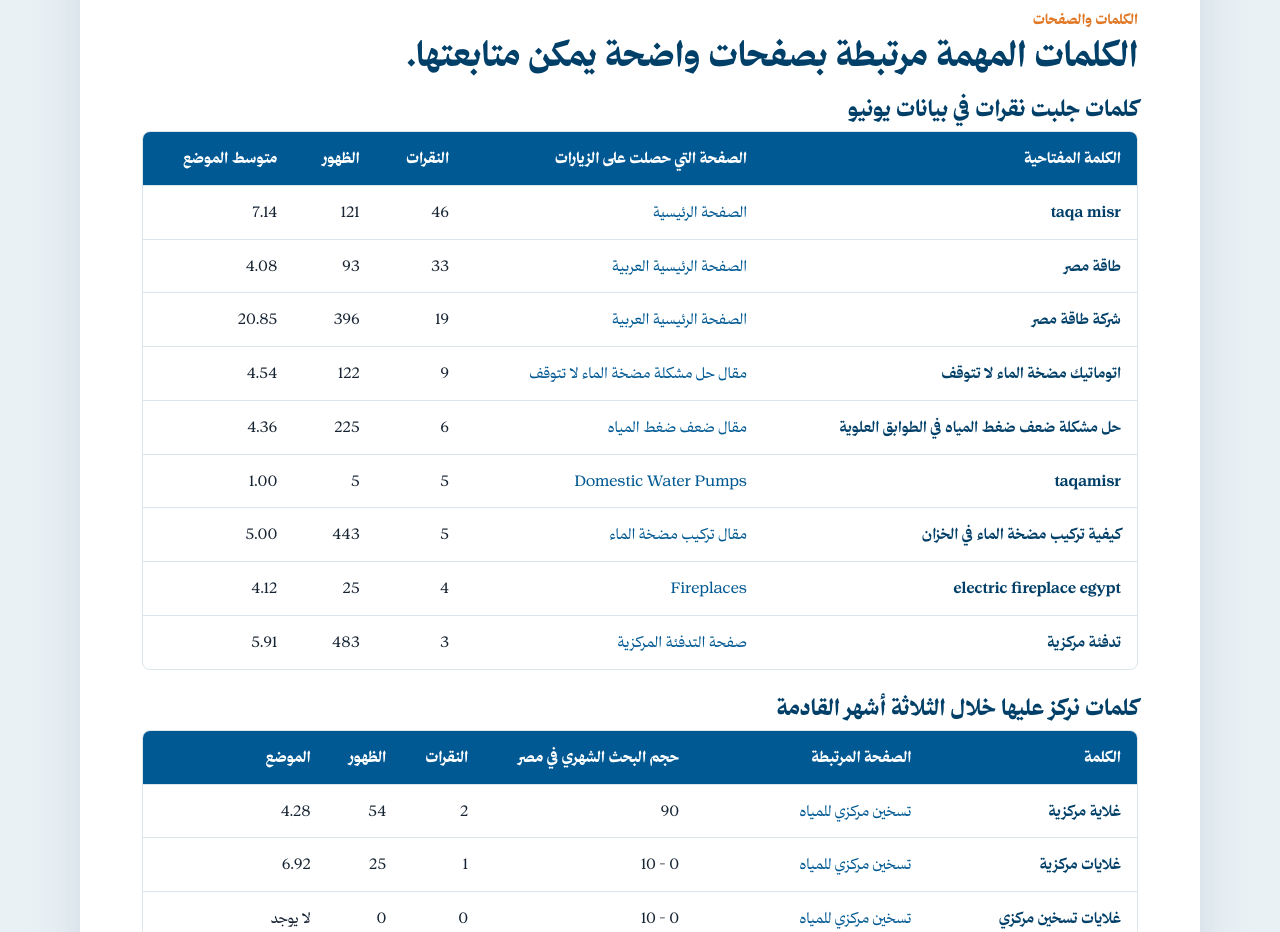
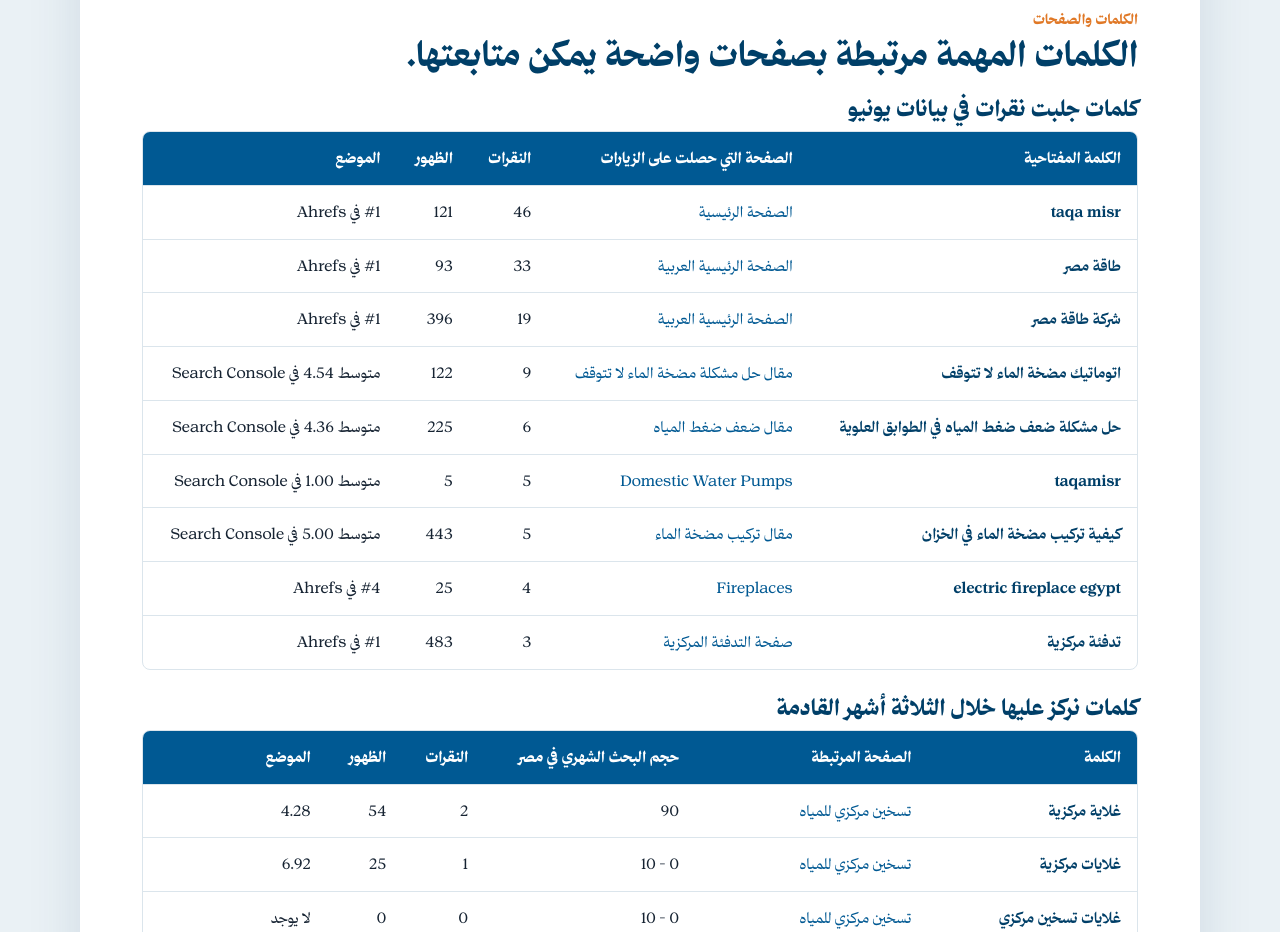
Before and after one commit to Saiaf25/taqa, a plain HTML site: page reports/june-report/index.html in a window 1280 px wide. Shown: the part 7600-8532 px from the top of the page. Drawn offline with Linux system fonts and the light colour scheme.

Commit message:
Show Ahrefs positions for click keywords

```diff
--- a/reports/june-report/index.html
+++ b/reports/june-report/index.html
@@ -839,19 +839,19 @@
                 <th>الصفحة التي حصلت على الزيارات</th>
                 <th>النقرات</th>
                 <th>الظهور</th>
-                <th>متوسط الموضع</th>
+                <th>الموضع</th>
               </tr>
             </thead>
             <tbody>
-              <tr><td><strong>taqa misr</strong></td><td><a href="https://taqamisr.com/">الصفحة الرئيسية</a></td><td>46</td><td>121</td><td>7.14</td></tr>
-              <tr><td><strong>طاقة مصر</strong></td><td><a href="https://taqamisr.com/ar/">الصفحة الرئيسية العربية</a></td><td>33</td><td>93</td><td>4.08</td></tr>
-              <tr><td><strong>شركة طاقة مصر</strong></td><td><a href="https://taqamisr.com/ar/">الصفحة الرئيسية العربية</a></td><td>19</td><td>396</td><td>20.85</td></tr>
-              <tr><td><strong>اتوماتيك مضخة الماء لا تتوقف</strong></td><td><a href="https://taqamisr.com/ar/حل-مشكلة-مضخة-الماء-لا-تتوقف/">مقال حل مشكلة مضخة الماء لا تتوقف</a></td><td>9</td><td>122</td><td>4.54</td></tr>
-              <tr><td><strong>حل مشكلة ضعف ضغط المياه في الطوابق العلوية</strong></td><td><a href="https://taqamisr.com/ar/حل-ضعف-ضغط-المياه-الطوابق-العلوية/">مقال ضعف ضغط المياه</a></td><td>6</td><td>225</td><td>4.36</td></tr>
-              <tr><td><strong>taqamisr</strong></td><td><a href="https://taqamisr.com/domestic-water-pumps/">Domestic Water Pumps</a></td><td>5</td><td>5</td><td>1.00</td></tr>
-              <tr><td><strong>كيفية تركيب مضخة الماء في الخزان</strong></td><td><a href="https://taqamisr.com/ar/كيفية-تركيب-مضخة-الماء/">مقال تركيب مضخة الماء</a></td><td>5</td><td>443</td><td>5.00</td></tr>
-              <tr><td><strong>electric fireplace egypt</strong></td><td><a href="https://taqamisr.com/product-category/fireplaces/">Fireplaces</a></td><td>4</td><td>25</td><td>4.12</td></tr>
-              <tr><td><strong>تدفئة مركزية</strong></td><td><a href="https://taqamisr.com/ar/التدفئة-المركزية/">صفحة التدفئة المركزية</a></td><td>3</td><td>483</td><td>5.91</td></tr>
+              <tr><td><strong>taqa misr</strong></td><td><a href="https://taqamisr.com/">الصفحة الرئيسية</a></td><td>46</td><td>121</td><td>#1 في Ahrefs</td></tr>
+              <tr><td><strong>طاقة مصر</strong></td><td><a href="https://taqamisr.com/ar/">الصفحة الرئيسية العربية</a></td><td>33</td><td>93</td><td>#1 في Ahrefs</td></tr>
+              <tr><td><strong>شركة طاقة مصر</strong></td><td><a href="https://taqamisr.com/ar/">الصفحة الرئيسية العربية</a></td><td>19</td><td>396</td><td>#1 في Ahrefs</td></tr>
+              <tr><td><strong>اتوماتيك مضخة الماء لا تتوقف</strong></td><td><a href="https://taqamisr.com/ar/حل-مشكلة-مضخة-الماء-لا-تتوقف/">مقال حل مشكلة مضخة الماء لا تتوقف</a></td><td>9</td><td>122</td><td>متوسط 4.54 في Search Console</td></tr>
+              <tr><td><strong>حل مشكلة ضعف ضغط المياه في الطوابق العلوية</strong></td><td><a href="https://taqamisr.com/ar/حل-ضعف-ضغط-المياه-الطوابق-العلوية/">مقال ضعف ضغط المياه</a></td><td>6</td><td>225</td><td>متوسط 4.36 في Search Console</td></tr>
+              <tr><td><strong>taqamisr</strong></td><td><a href="https://taqamisr.com/domestic-water-pumps/">Domestic Water Pumps</a></td><td>5</td><td>5</td><td>متوسط 1.00 في Search Console</td></tr>
+              <tr><td><strong>كيفية تركيب مضخة الماء في الخزان</strong></td><td><a href="https://taqamisr.com/ar/كيفية-تركيب-مضخة-الماء/">مقال تركيب مضخة الماء</a></td><td>5</td><td>443</td><td>متوسط 5.00 في Search Console</td></tr>
+              <tr><td><strong>electric fireplace egypt</strong></td><td><a href="https://taqamisr.com/product-category/fireplaces/">Fireplaces</a></td><td>4</td><td>25</td><td>#4 في Ahrefs</td></tr>
+              <tr><td><strong>تدفئة مركزية</strong></td><td><a href="https://taqamisr.com/ar/التدفئة-المركزية/">صفحة التدفئة المركزية</a></td><td>3</td><td>483</td><td>#1 في Ahrefs</td></tr>
             </tbody>
           </table>
         </div>
```
